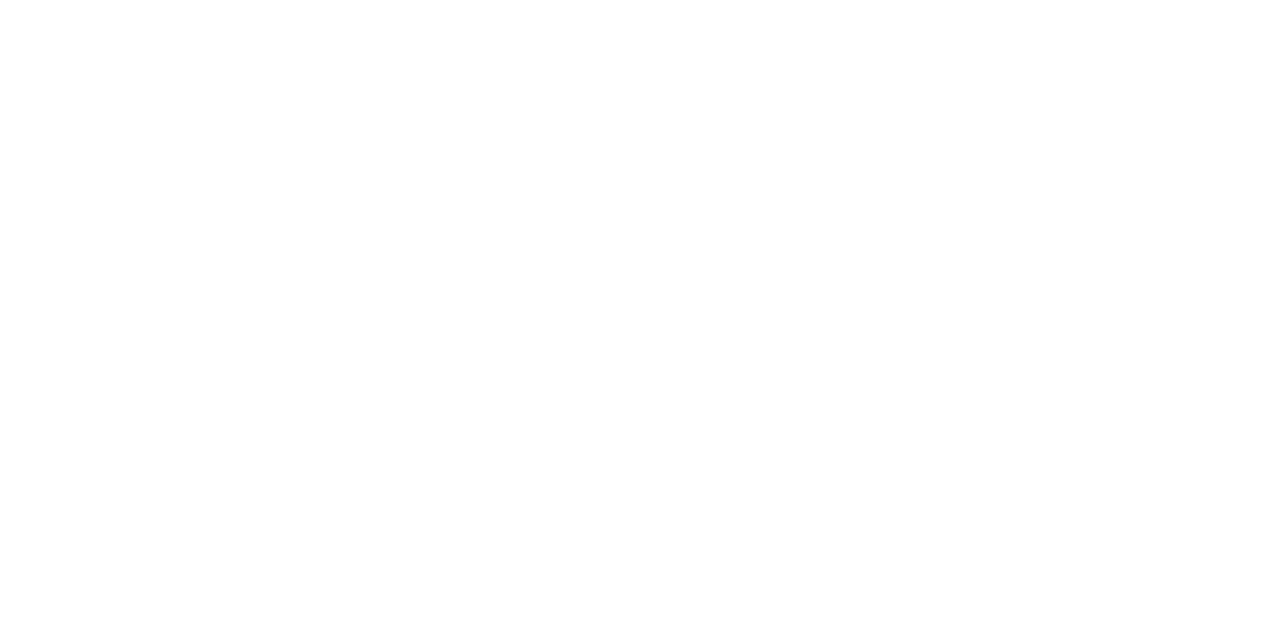
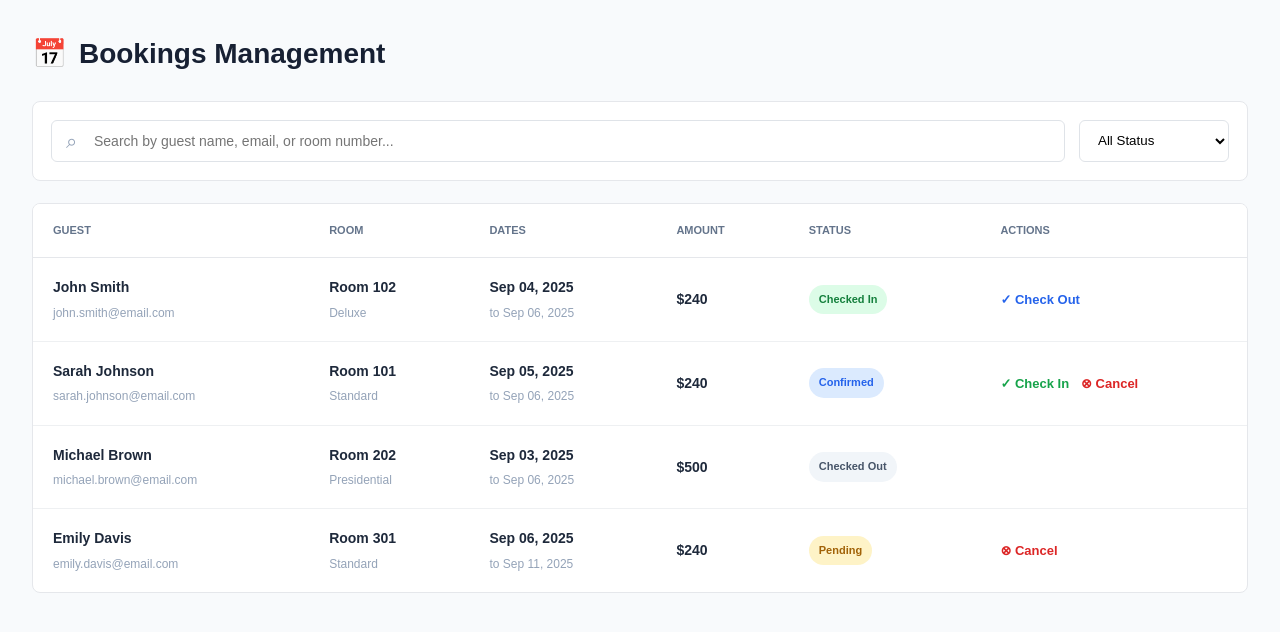
Before and after one commit to ar1jml/hotelproject, a Vue app in the folder frontend/: page /admin/bookings in a window 1280 px wide. Before the commit this address had no page. Shown: the top 632 px of the page. Built offline with nearby package versions, Linux system fonts and the light colour scheme.

Commit message:
booking ui

```diff
--- a/frontend/src/router/index.js
+++ b/frontend/src/router/index.js
@@ -5,6 +5,7 @@
 
 import AdminLayout from "@/layouts/AdminLayout.vue"
 import Dashboard from "@/views/admin/Dashboard.vue"
+import Bookings from '@/views/admin/Bookings.vue'
 
 const routes = [
     {
@@ -30,7 +31,12 @@
                 component: Dashboard
             }
         ]
-    }
+    },
+    {
+  path: '/admin/bookings',
+  name: 'Bookings',
+  component: Bookings
+}
 ]
 
 const router = createRouter({
--- /dev/null
+++ b/frontend/src/views/admin/Bookings.vue
@@ -0,0 +1,542 @@
+<script setup>
+import { computed, ref } from 'vue'
+
+const search = ref('')
+const selectedStatus = ref('all')
+
+const bookings = ref([
+  {
+    id: 1,
+    guestName: 'John Smith',
+    email: 'john.smith@email.com',
+    roomNumber: '102',
+    roomType: 'Deluxe',
+    checkIn: 'Sep 04, 2025',
+    checkOut: 'Sep 06, 2025',
+    amount: 240,
+    status: 'checked-in'
+  },
+  {
+    id: 2,
+    guestName: 'Sarah Johnson',
+    email: 'sarah.johnson@email.com',
+    roomNumber: '101',
+    roomType: 'Standard',
+    checkIn: 'Sep 05, 2025',
+    checkOut: 'Sep 06, 2025',
+    amount: 240,
+    status: 'confirmed'
+  },
+  {
+    id: 3,
+    guestName: 'Michael Brown',
+    email: 'michael.brown@email.com',
+    roomNumber: '202',
+    roomType: 'Presidential',
+    checkIn: 'Sep 03, 2025',
+    checkOut: 'Sep 06, 2025',
+    amount: 500,
+    status: 'checked-out'
+  },
+  {
+    id: 4,
+    guestName: 'Emily Davis',
+    email: 'emily.davis@email.com',
+    roomNumber: '301',
+    roomType: 'Standard',
+    checkIn: 'Sep 06, 2025',
+    checkOut: 'Sep 11, 2025',
+    amount: 240,
+    status: 'pending'
+  }
+])
+
+const filteredBookings = computed(() => {
+  return bookings.value.filter((booking) => {
+    const matchesSearch =
+      booking.guestName.toLowerCase().includes(search.value.toLowerCase()) ||
+      booking.email.toLowerCase().includes(search.value.toLowerCase()) ||
+      booking.roomNumber.toLowerCase().includes(search.value.toLowerCase())
+
+    const matchesStatus =
+      selectedStatus.value === 'all' ||
+      booking.status === selectedStatus.value
+
+    return matchesSearch && matchesStatus
+  })
+})
+
+const statusLabel = (status) => {
+  const labels = {
+    'checked-in': 'Checked In',
+    confirmed: 'Confirmed',
+    'checked-out': 'Checked Out',
+    pending: 'Pending',
+    cancelled: 'Cancelled'
+  }
+
+  return labels[status] || status
+}
+
+const checkIn = (booking) => {
+  booking.status = 'checked-in'
+}
+
+const checkOut = (booking) => {
+  booking.status = 'checked-out'
+}
+
+const cancelBooking = (booking) => {
+  booking.status = 'cancelled'
+}
+</script>
+
+<template>
+  <div class="bookings-page">
+
+    <!-- Page Header -->
+    <div class="page-header">
+      <div class="title-wrapper">
+        <div class="title-icon">
+          📅
+        </div>
+
+        <h1>Bookings Management</h1>
+      </div>
+    </div>
+
+    <!-- Filters -->
+    <div class="filters-card">
+
+      <div class="search-wrapper">
+        <span class="search-icon">⌕</span>
+
+        <input
+          v-model="search"
+          type="text"
+          placeholder="Search by guest name, email, or room number..."
+        />
+      </div>
+
+      <div class="filter-wrapper">
+        <span class="filter-icon">⚱</span>
+
+        <select v-model="selectedStatus">
+          <option value="all">All Status</option>
+          <option value="pending">Pending</option>
+          <option value="confirmed">Confirmed</option>
+          <option value="checked-in">Checked In</option>
+          <option value="checked-out">Checked Out</option>
+          <option value="cancelled">Cancelled</option>
+        </select>
+      </div>
+
+    </div>
+
+    <!-- Bookings Table -->
+    <div class="table-card">
+
+      <div class="table-wrapper">
+        <table>
+
+          <thead>
+            <tr>
+              <th>GUEST</th>
+              <th>ROOM</th>
+              <th>DATES</th>
+              <th>AMOUNT</th>
+              <th>STATUS</th>
+              <th>ACTIONS</th>
+            </tr>
+          </thead>
+
+          <tbody>
+
+            <tr
+              v-for="booking in filteredBookings"
+              :key="booking.id"
+            >
+
+              <!-- Guest -->
+              <td>
+                <div class="guest">
+                  <strong>{{ booking.guestName }}</strong>
+                  <span>{{ booking.email }}</span>
+                </div>
+              </td>
+
+              <!-- Room -->
+              <td>
+                <div class="room">
+                  <strong>Room {{ booking.roomNumber }}</strong>
+                  <span>{{ booking.roomType }}</span>
+                </div>
+              </td>
+
+              <!-- Dates -->
+              <td>
+                <div class="dates">
+                  <strong>{{ booking.checkIn }}</strong>
+                  <span>to {{ booking.checkOut }}</span>
+                </div>
+              </td>
+
+              <!-- Amount -->
+              <td>
+                <strong class="amount">
+                  ${{ booking.amount }}
+                </strong>
+              </td>
+
+              <!-- Status -->
+              <td>
+                <span
+                  class="status"
+                  :class="booking.status"
+                >
+                  {{ statusLabel(booking.status) }}
+                </span>
+              </td>
+
+              <!-- Actions -->
+              <td>
+                <div class="actions">
+
+                  <button
+                    v-if="booking.status === 'confirmed'"
+                    class="action check-in"
+                    @click="checkIn(booking)"
+                  >
+                    ✓ Check In
+                  </button>
+
+                  <button
+                    v-if="booking.status === 'checked-in'"
+                    class="action check-out"
+                    @click="checkOut(booking)"
+                  >
+                    ✓ Check Out
+                  </button>
+
+                  <button
+                    v-if="
+                      booking.status === 'pending' ||
+                      booking.status === 'confirmed'
+                    "
+                    class="action cancel"
+                    @click="cancelBooking(booking)"
+                  >
+                    ⊗ Cancel
+                  </button>
+
+                </div>
+              </td>
+
+            </tr>
+
+            <tr v-if="filteredBookings.length === 0">
+              <td colspan="6" class="empty">
+                No bookings found.
+              </td>
+            </tr>
+
+          </tbody>
+
+        </table>
+      </div>
+
+    </div>
+
+  </div>
+</template>
+
+<style scoped>
+.bookings-page {
+  padding: 32px;
+  min-height: 100vh;
+  background: #f8fafc;
+}
+
+/* Header */
+
+.page-header {
+  margin-bottom: 24px;
+}
+
+.title-wrapper {
+  display: flex;
+  align-items: center;
+  gap: 12px;
+}
+
+.title-icon {
+  font-size: 28px;
+}
+
+.title-wrapper h1 {
+  margin: 0;
+  font-size: 28px;
+  font-weight: 700;
+  color: #172033;
+}
+
+/* Filters */
+
+.filters-card {
+  display: flex;
+  align-items: center;
+  gap: 14px;
+  padding: 18px;
+  margin-bottom: 22px;
+
+  background: white;
+  border: 1px solid #e5e7eb;
+  border-radius: 8px;
+}
+
+.search-wrapper {
+  position: relative;
+  flex: 1;
+}
+
+.search-wrapper input {
+  width: 100%;
+  height: 42px;
+
+  padding: 0 16px 0 42px;
+
+  border: 1px solid #dfe3e8;
+  border-radius: 6px;
+
+  outline: none;
+  font-size: 14px;
+}
+
+.search-wrapper input:focus {
+  border-color: #7aa7ff;
+}
+
+.search-icon {
+  position: absolute;
+  left: 15px;
+  top: 50%;
+
+  transform: translateY(-50%);
+
+  font-size: 20px;
+  color: #94a3b8;
+}
+
+.filter-wrapper {
+  position: relative;
+}
+
+.filter-wrapper select {
+  height: 42px;
+  min-width: 150px;
+
+  padding: 0 36px 0 14px;
+
+  border: 1px solid #dfe3e8;
+  border-radius: 6px;
+
+  background: white;
+
+  outline: none;
+
+  cursor: pointer;
+}
+
+.filter-icon {
+  display: none;
+}
+
+/* Table */
+
+.table-card {
+  background: white;
+
+  border: 1px solid #e5e7eb;
+  border-radius: 8px;
+
+  overflow: hidden;
+}
+
+.table-wrapper {
+  overflow-x: auto;
+}
+
+table {
+  width: 100%;
+  border-collapse: collapse;
+}
+
+thead {
+  background: #ffffff;
+}
+
+th {
+  padding: 18px 20px;
+
+  text-align: left;
+
+  font-size: 11px;
+  font-weight: 700;
+
+  color: #64748b;
+
+  border-bottom: 1px solid #e5e7eb;
+}
+
+td {
+  padding: 18px 20px;
+
+  border-bottom: 1px solid #eef0f2;
+
+  font-size: 14px;
+
+  color: #334155;
+}
+
+tbody tr:last-child td {
+  border-bottom: none;
+}
+
+tbody tr:hover {
+  background: #fafbfc;
+}
+
+/* Guest */
+
+.guest,
+.room,
+.dates {
+  display: flex;
+  flex-direction: column;
+  gap: 5px;
+}
+
+.guest strong,
+.room strong,
+.dates strong {
+  color: #1e293b;
+  font-weight: 600;
+}
+
+.guest span,
+.room span,
+.dates span {
+  color: #94a3b8;
+  font-size: 12px;
+}
+
+/* Amount */
+
+.amount {
+  color: #1e293b;
+}
+
+/* Status */
+
+.status {
+  display: inline-flex;
+
+  padding: 6px 10px;
+
+  border-radius: 20px;
+
+  font-size: 11px;
+  font-weight: 600;
+}
+
+.status.checked-in {
+  color: #15803d;
+  background: #dcfce7;
+}
+
+.status.confirmed {
+  color: #2563eb;
+  background: #dbeafe;
+}
+
+.status.checked-out {
+  color: #475569;
+  background: #f1f5f9;
+}
+
+.status.pending {
+  color: #a16207;
+  background: #fef3c7;
+}
+
+.status.cancelled {
+  color: #dc2626;
+  background: #fee2e2;
+}
+
+/* Actions */
+
+.actions {
+  display: flex;
+  align-items: center;
+  gap: 12px;
+  white-space: nowrap;
+}
+
+.action {
+  border: none;
+  background: transparent;
+
+  font-size: 13px;
+  font-weight: 600;
+
+  cursor: pointer;
+}
+
+.check-in {
+  color: #16a34a;
+}
+
+.check-out {
+  color: #2563eb;
+}
+
+.cancel {
+  color: #dc2626;
+}
+
+.action:hover {
+  text-decoration: underline;
+}
+
+/* Empty */
+
+.empty {
+  padding: 50px;
+
+  text-align: center;
+
+  color: #94a3b8;
+}
+
+/* Mobile */
+
+@media (max-width: 768px) {
+  .bookings-page {
+    padding: 20px;
+  }
+
+  .filters-card {
+    flex-direction: column;
+    align-items: stretch;
+  }
+
+  .filter-wrapper select {
+    width: 100%;
+  }
+
+  .title-wrapper h1 {
+    font-size: 22px;
+  }
+}
+</style>
```
